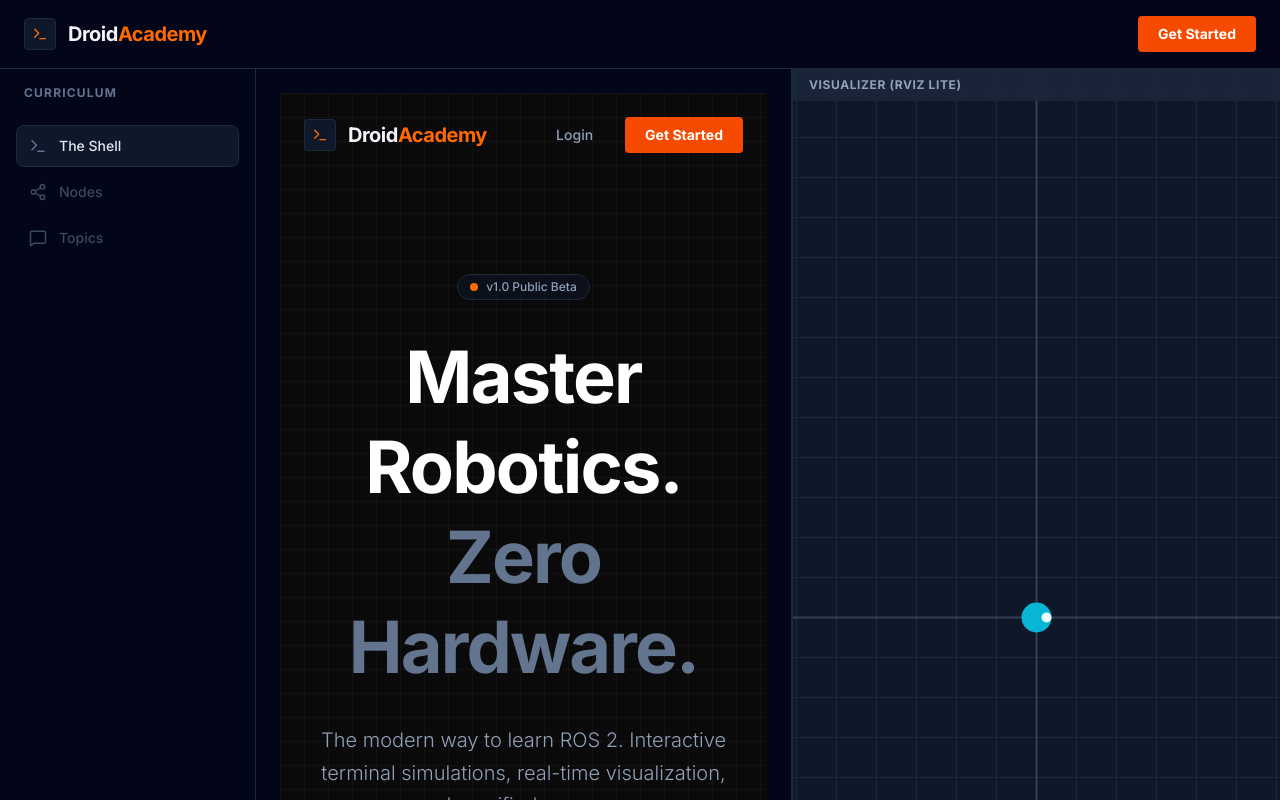
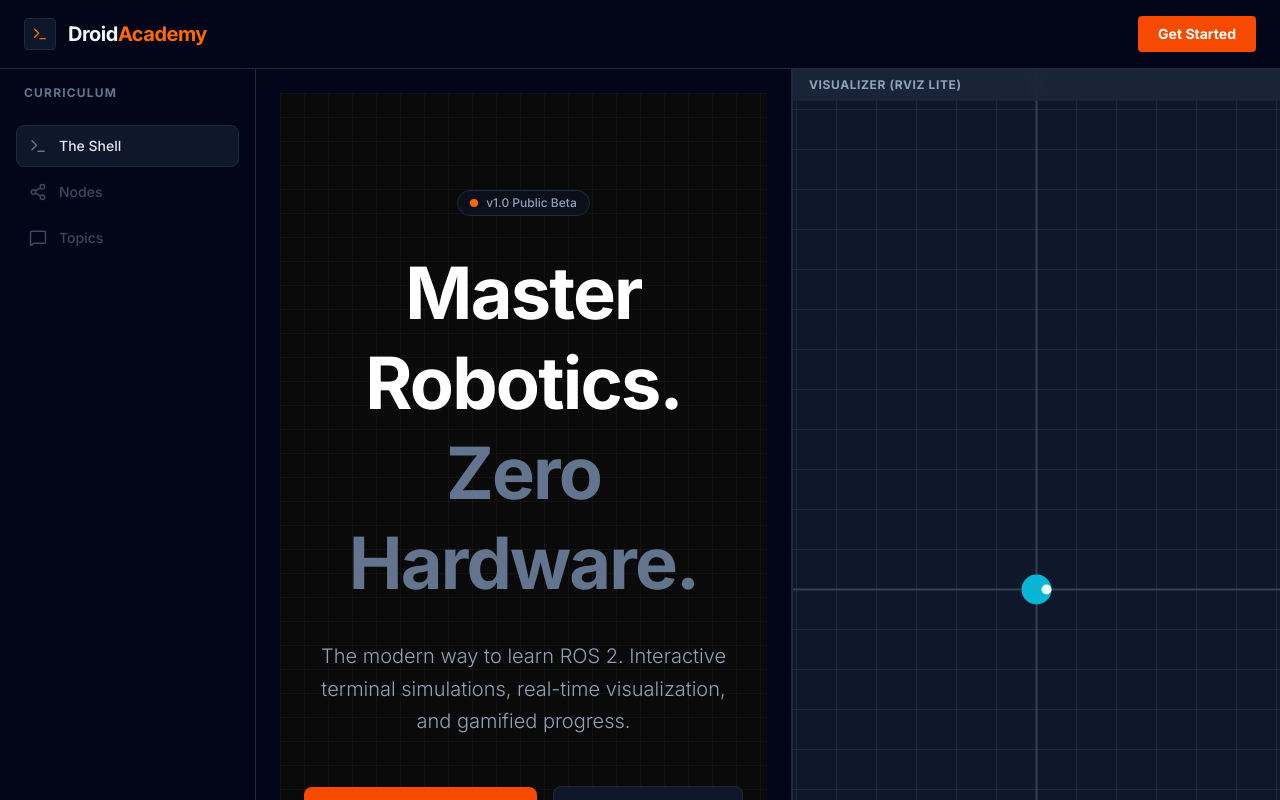
Before and after one commit to falcon766/robotquest-academy, a React (Vite) app: page / in a window 1280 px wide. Shown: the top 800 px of the page. Built offline with nearby package versions, Linux system fonts and the light colour scheme; no server answers.

Commit message:
fix: Remove duplicate navbar from Landing Page

```diff
--- a/src/pages/LandingPage.tsx
+++ b/src/pages/LandingPage.tsx
@@ -6,24 +6,6 @@
         <div className="min-h-screen bg-[#0a0a0a] text-slate-200 overflow-hidden relative font-sans selection:bg-blue-500/30">
             {/* Subtle Grid Background */}
             <div className="absolute inset-0 bg-[linear-gradient(to_right,#80808012_1px,transparent_1px),linear-gradient(to_bottom,#80808012_1px,transparent_1px)] bg-[size:24px_24px]"></div>
-
-            {/* Navbar */}
-            <nav className="container mx-auto px-6 py-6 flex justify-between items-center relative z-10">
-                <div className="text-xl font-bold tracking-tight flex items-center gap-3">
-                    <div className="w-8 h-8 bg-slate-900 border border-slate-800 rounded flex items-center justify-center">
-                        <Terminal size={16} className="text-orange-500" />
-                    </div>
-                    <span className="text-slate-100">
-                        Droid<span className="text-orange-500">Academy</span>
-                    </span>
-                </div>
-                <div className="flex gap-4">
-                    <Link to="/login" className="px-4 py-2 text-slate-400 hover:text-white transition-colors text-sm font-medium">Login</Link>
-                    <Link to="/login" className="px-5 py-2 bg-orange-600 text-white text-sm font-bold rounded hover:bg-orange-500 transition-all">
-                        Get Started
-                    </Link>
-                </div>
-            </nav>
 
             {/* Hero Section */}
             <main className="container mx-auto px-6 pt-24 pb-32 text-center relative z-10">
```
